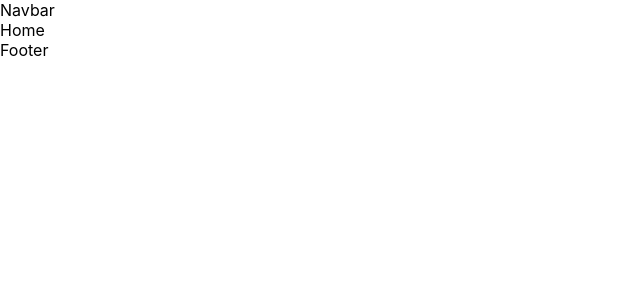
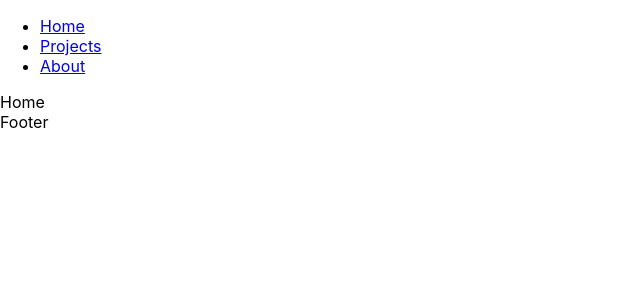
Before and after one commit to abernklau1/portfolio, a React (Create React App) app: page / in a window 1280 px wide. Shown: the top 300 px of the page, without its empty margins (0-640 px from the left). Built offline with nearby package versions, Linux system fonts and the light colour scheme.

Commit message:
Included navbar and nav structure

```diff
--- a/package.json
+++ b/package.json
@@ -6,6 +6,7 @@
     "@testing-library/jest-dom": "^5.16.4",
     "@testing-library/react": "^13.3.0",
     "@testing-library/user-event": "^13.5.0",
+    "node-sass": "^7.0.1",
     "react": "^18.1.0",
     "react-dom": "^18.1.0",
     "react-icons": "^4.4.0",
--- a/src/App.js
+++ b/src/App.js
@@ -1,5 +1,5 @@
 import { BrowserRouter, Routes, Route } from "react-router-dom";
-import { Home } from "./pages";
+import { Home, Projects, About, Error } from "./pages";
 import SharedLayout from "./components/SharedLayout";
 
 function App() {
@@ -8,7 +8,10 @@ function App() {
       <Routes>
         <Route path="/" element={<SharedLayout />}>
           <Route index element={<Home />} />
+          <Route path="/projects" element={<Projects />} />
+          <Route path="/about" element={<About />} />
         </Route>
+        <Route path="/*" element={<Error />} />
       </Routes>
     </BrowserRouter>
   );
--- a/src/components/Navbar.js
+++ b/src/components/Navbar.js
@@ -1,7 +1,35 @@
 import React from "react";
+import { NavLink } from "react-router-dom";
 
 const Navbar = () => {
-  return <div>Navbar</div>;
+  return (
+    <section className="nav-container">
+      <nav className="navbar">
+        <div className="logo-container">
+          <div className="logo"></div>
+        </div>
+        <div className="nav-list-container">
+          <ul className="nav-list">
+            <li className="nav-items">
+              <NavLink href="/" className="nav-link">
+                Home
+              </NavLink>
+            </li>
+            <li className="nav-items">
+              <NavLink href="/projects" className="nav-link">
+                Projects
+              </NavLink>
+            </li>
+            <li className="nav-items">
+              <NavLink href="/about" className="nav-link">
+                About
+              </NavLink>
+            </li>
+          </ul>
+        </div>
+      </nav>
+    </section>
+  );
 };
 
 export default Navbar;
--- a/src/index.js
+++ b/src/index.js
@@ -1,6 +1,6 @@
 import React from "react";
 import ReactDOM from "react-dom/client";
-import "./index.css";
+import "./index.scss";
 import App from "./App";
 
 const root = ReactDOM.createRoot(document.getElementById("root"));
--- /dev/null
+++ b/src/pages/About.js
@@ -0,0 +1,7 @@
+import React from "react";
+
+const About = () => {
+  return <div>About</div>;
+};
+
+export default About;
--- /dev/null
+++ b/src/pages/Error.js
@@ -0,0 +1,7 @@
+import React from "react";
+
+const Error = () => {
+  return <div>Error</div>;
+};
+
+export default Error;
--- /dev/null
+++ b/src/pages/Projects.js
@@ -0,0 +1,7 @@
+import React from "react";
+
+const Projects = () => {
+  return <div>Projects</div>;
+};
+
+export default Projects;
--- a/src/pages/index.js
+++ b/src/pages/index.js
@@ -1,3 +1,6 @@
 import Home from "./Home";
+import Projects from "./Projects";
+import About from "./About";
+import Error from "./Error";
 
-export { Home };
+export { Home, Projects, About, Error };
```
Also changed, not shown: src/index.scss (renamed from src/index.css), 1 other file (tests, documents, lock files or other folders).
